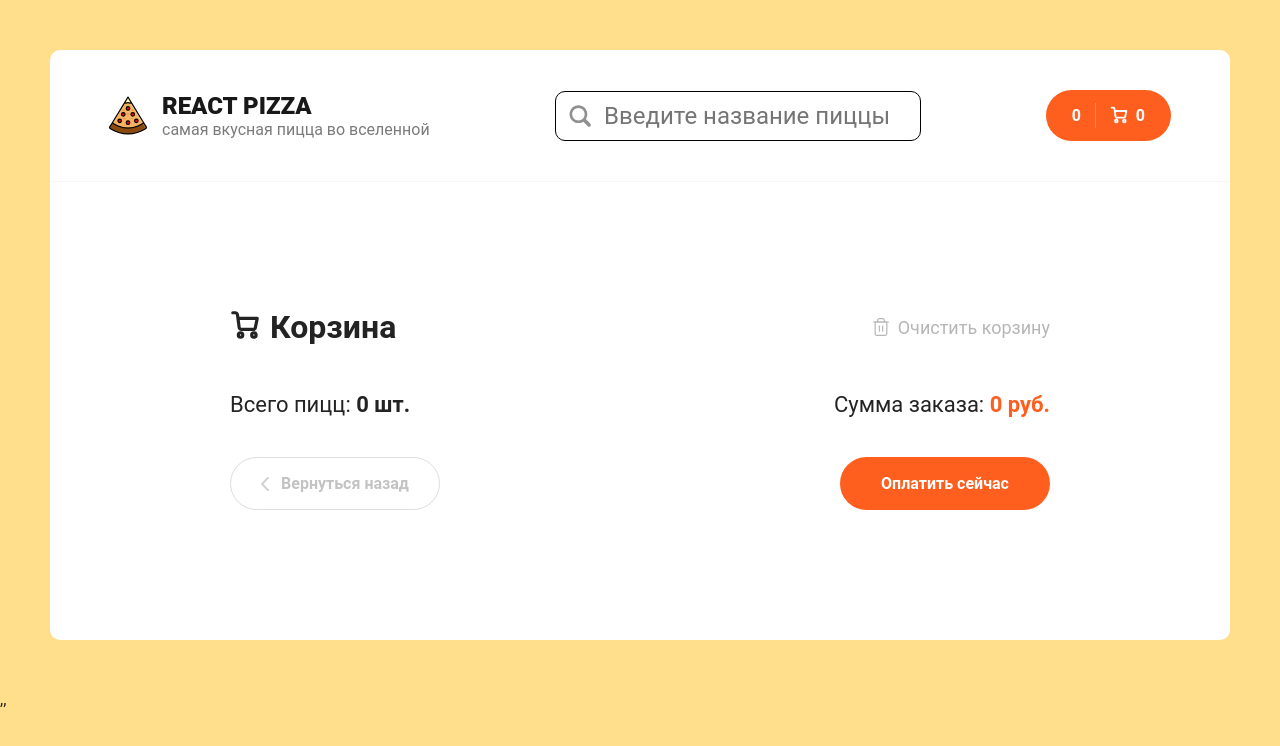
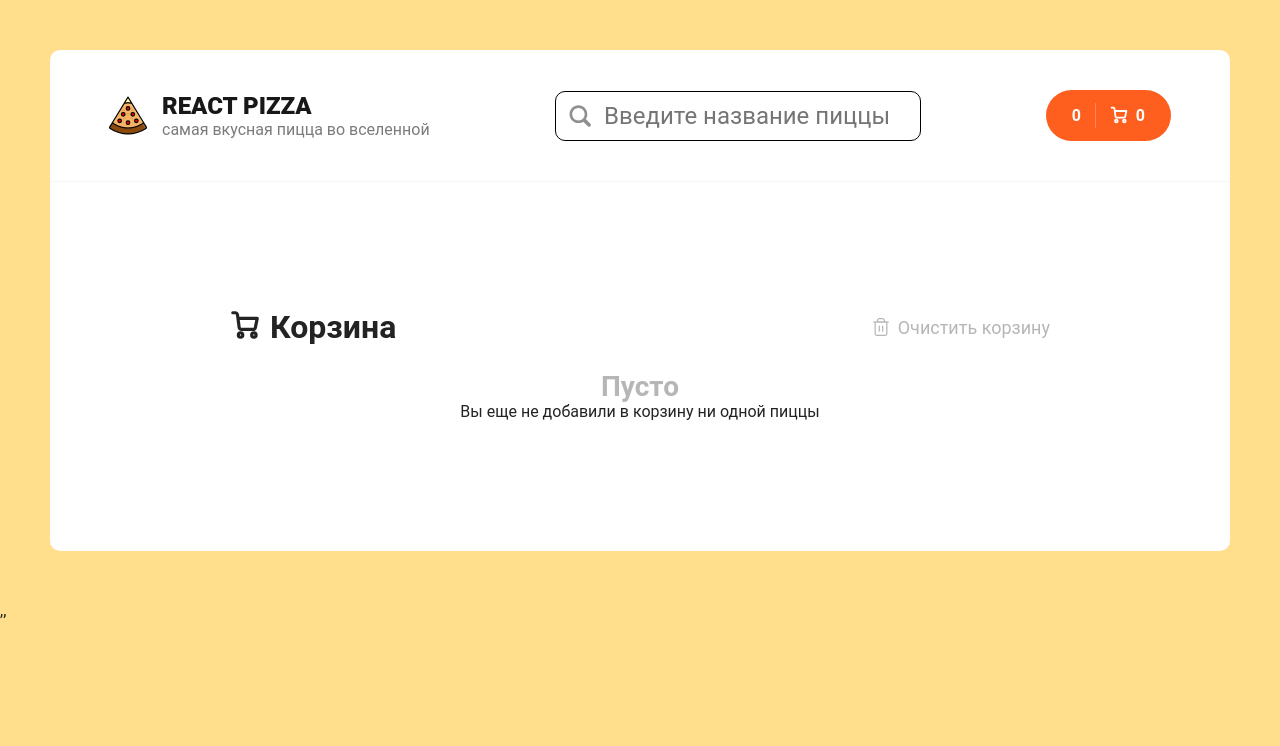
Before and after one commit to MikhailPakhomov/react-pizza, a React (Create React App) app: page /cart in a window 1280 px wide. Shown: the top 746 px of the page. Built offline with nearby package versions, Linux system fonts and the light colour scheme.

Commit message:
feat: Добавлена обработка ошибок при отправке запроса на получение пицц, добавлено сообщение о пустой корзине. fix: Исправлен некорректный запрос при поиске пицц

```diff
--- /dev/null
+++ b/src/api/fetch.js
@@ -0,0 +1,8 @@
+import axios from "axios";
+
+export const getPizzas =  async (params) => {
+    const { data } = await axios.get('https://6637b4ab288fedf693811aff.mockapi.io/items', {
+      params,
+    });
+    return data;
+  };
--- a/src/components/Header.jsx
+++ b/src/components/Header.jsx
@@ -2,9 +2,11 @@ import { Link } from 'react-router-dom';
 import logoSvg from './../assets/img/pizza-logo.svg';
 import Search from './Search';
 import { useSelector } from 'react-redux';
+import { selectCart } from '../redux/slices/cartSlice';
 
 export default function Header() {
-  const pizzasInCart = useSelector((state) => state.cart.pizzas);
+  const pizzasInCart = useSelector(selectCart);
+  console.log(pizzasInCart);
   const totalPrice = pizzasInCart.reduce((sum, item) => {
     return sum + item.price * item.count;
   }, 0);
--- a/src/components/PizzaBlock/index.jsx
+++ b/src/components/PizzaBlock/index.jsx
@@ -1,14 +1,14 @@
 import React from 'react';
 import { v4 as uuidv4 } from 'uuid';
 import { useDispatch, useSelector } from 'react-redux';
-import { addPizza, increment } from './../../redux/slices/cartSlice';
+import { addPizza, increment, selectCart } from './../../redux/slices/cartSlice';
 
 export default function PizzaBlock({ title, price, imageUrl, sizes, types }) {
   const [activeSize, setActiveSize] = React.useState(0);
   const [activeTypePizza, setActiveTypePizza] = React.useState(0);
   const typePizza = ['тонкое', 'традиционное'];
 
-  const cart = useSelector((state) => state.cart.pizzas);
+  const cart = useSelector(selectCart)
 
   const dispatch = useDispatch();
 
--- a/src/components/Search/index.jsx
+++ b/src/components/Search/index.jsx
@@ -2,10 +2,10 @@ import React from 'react';
 import styles from './Search.module.scss';
 import { useSelector, useDispatch } from 'react-redux';
 import debounce from 'lodash.debounce';
-import { setParams } from '../../redux/slices/queryParamsSlice';
+import { selectQueryParams, setParams } from '../../redux/slices/queryParamsSlice';
 
 export default function Search() {
-  const params = useSelector((state) => state.queryParams);
+  const params = useSelector(selectQueryParams);
   const newParams = { ...params };
   const updateSearchValue = React.useCallback(
     debounce((text) => {
--- a/src/pages/Cart/index.jsx
+++ b/src/pages/Cart/index.jsx
@@ -1,9 +1,9 @@
 import { Link } from 'react-router-dom';
 import { useSelector, useDispatch } from 'react-redux';
-import { decrement, increment, remove, clear } from '../../redux/slices/cartSlice';
+import { decrement, increment, remove, clear, selectCart } from '../../redux/slices/cartSlice';
 
 export default function Cart() {
-  const cart = useSelector((state) => state.cart.pizzas);
+  const cart = useSelector(selectCart);
   const dispatch = useDispatch();
   const totalPrice = cart.reduce((sum, item) => {
     return sum + item.price * item.count;
@@ -185,6 +185,13 @@ export default function Cart() {
             <span>Очистить корзину</span>
           </div>
         </div>
+        {cart.length === 0 ? (
+          <>
+            <h2 className="cart__empty-title">Пусто</h2>
+            <p className="cart__empty-text">Вы еще не добавили в корзину ни одной пиццы</p>
+          </>
+        ) : (
+          <>
             <div className="content__items">{pizzasList}</div>
             <div className="cart__bottom">
               <div className="cart__bottom-details">
@@ -221,6 +228,8 @@ export default function Cart() {
                 </div>
               </div>
             </div>
+          </>
+        )}
       </div>
     </div>
   );
--- a/src/pages/Home/index.jsx
+++ b/src/pages/Home/index.jsx
@@ -8,19 +8,18 @@ import axios from 'axios';
 import { useQuery } from '@tanstack/react-query';
 import { v4 as uuidv4 } from 'uuid';
 import Pagination from '../../components/Pagination';
-import { useSelector } from 'react-redux';
+import { useSelector, useDispatch } from 'react-redux';
 
 import { useSearchParams } from 'react-router-dom';
-
-
-const getPizzas = async (params) => {
-  const { data } = await axios.get('https://6637b4ab288fedf693811aff.mockapi.io/items', { params });
-  return data;
-};
+import { selectPizzas, setItems } from '../../redux/slices/pizzasSlice';
+import { getPizzas } from '../../api/fetch';
+import { selectQueryParams } from '../../redux/slices/queryParamsSlice';
 
 export default function Home() {
-  const initialParams = useSelector((state) => state.queryParams);
+  const initialParams = useSelector(selectQueryParams);
+  const pizzas = useSelector(selectPizzas);
 
+  const dispatch = useDispatch();
   const params = {
     category: initialParams.category ?? '',
     sortBy: initialParams.sortBy,
@@ -32,20 +31,30 @@ export default function Home() {
 
   const [searchParams, setParams] = useSearchParams();
 
-  const { data, isFetching, isSuccess, refetch } = useQuery({
+  const { data, isFetching, isSuccess, isError, error, refetch } = useQuery({
     queryKey: ['items'],
     queryFn: () => {
-      return getPizzas(params);
+      if (!initialParams.search) {
+        return getPizzas(params);
+      } else {
+        return getPizzas({ search: params.search });
+      }
     },
   });
 
   if (data) {
-    var pizzaBlockList = data.map((item, index) => {
+    dispatch(setItems(data));
+    var pizzaBlockList = pizzas.map((item, index) => {
+      console.log(item);
       return <PizzaBlock key={uuidv4()} {...item} />;
     });
   }
+  if (isError) {
+    console.log('Ошибка при получении пицц', error);
+  }
 
   const sceletons = [...new Array(4)].map((_, index) => <Skeleton key={uuidv4()} />);
+
   React.useEffect(() => {
     refetch();
     setParams(params);
@@ -64,7 +73,15 @@ export default function Home() {
         <Sort params={params} />
       </div>
       <h2 className="content__title">Все пиццы</h2>
-      <div className="content__items">{isFetching ? sceletons : pizzaBlockList}</div>
+      {isError ? (
+        <div className="content__error-info">
+          <h2>Произошла ошибка</h2>
+          <p>Не удалось загрузить список пицц. Попробуйте позже</p>
+        </div>
+      ) : (
+        <div className="content__items">{isFetching ? sceletons : pizzaBlockList}</div>
+      )}
+
       <Pagination params={params} />
     </>
   );
--- a/src/redux/slices/cartSlice.js
+++ b/src/redux/slices/cartSlice.js
@@ -29,6 +29,8 @@ state.pizzas =[];
   },
 });
 
+export const selectCart = (state) => state.cart.pizzas
+
 export const { addPizza, increment, decrement, remove, clear } = cartSlice.actions;
 
 export default cartSlice.reducer;
--- /dev/null
+++ b/src/redux/slices/pizzasSlice.js
@@ -0,0 +1,21 @@
+import { createSlice } from '@reduxjs/toolkit';
+
+const initialState = {
+  items: [],
+};
+
+export const pizzasSlice = createSlice({
+  name: 'pizza',
+  initialState: initialState,
+  reducers: {
+    setItems: (state, action) => {
+      state.items = action.payload;
+    },
+  },
+});
+
+export const selectPizzas = (state) => state.pizzas.items;
+
+export const { setItems } = pizzasSlice.actions;
+
+export default pizzasSlice.reducer;
--- a/src/redux/slices/queryParamsSlice.js
+++ b/src/redux/slices/queryParamsSlice.js
@@ -29,6 +29,7 @@ export const queryParamsSlice = createSlice({
   },
 });
 
+export const selectQueryParams = (state) => state.queryParams
 export const { setParams } = queryParamsSlice.actions;
 
 export default queryParamsSlice.reducer;
--- a/src/redux/store.js
+++ b/src/redux/store.js
@@ -1,12 +1,14 @@
 import { configureStore } from '@reduxjs/toolkit';
 import paginationReducer from './slices/paginationSlice';
 import queryParamsReducer from './slices/queryParamsSlice';
-import cartReducer from'./slices/cartSlice'
+import cartReducer from './slices/cartSlice';
+import pizzaReducer from './slices/pizzasSlice';
 
 export const store = configureStore({
   reducer: {
     queryParams: queryParamsReducer,
     cart: cartReducer,
     pagination: paginationReducer,
+    pizzas: pizzaReducer,
   },
 });
--- a/src/scss/app.scss
+++ b/src/scss/app.scss
@@ -18,6 +18,20 @@ body {
 
 .content {
   padding: 40px 0;
+
+  &__error-info {
+    margin: 60px auto;
+    width: 580px;
+    text-align: center;
+
+    h2 {
+      font-size: 28px;
+      font-weight: 700;
+    }
+    p {
+      font-style: 20px;
+    }
+  }
 
   &__title {
     margin: 35px 0;
@@ -70,6 +84,14 @@ body {
     display: flex;
     justify-content: space-between;
     align-items: center;
+  }
+  &__empty-title {
+    text-align: center;
+    margin-top: 30px;
+    color: #b6b6b6;
+  }
+  &__empty-text {
+    text-align: center;
   }
 
   .content__items {
```
Lines whose indentation alone changed are shown as unchanged.
